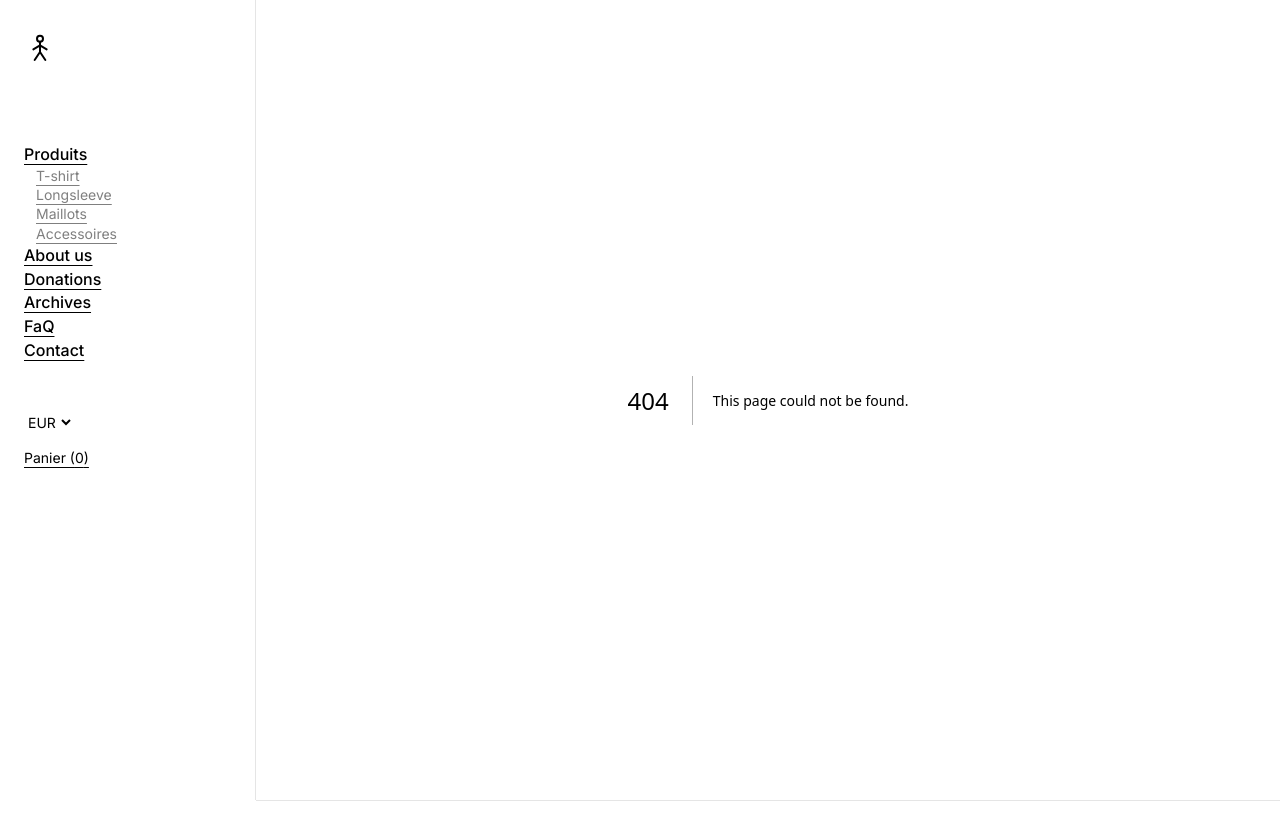
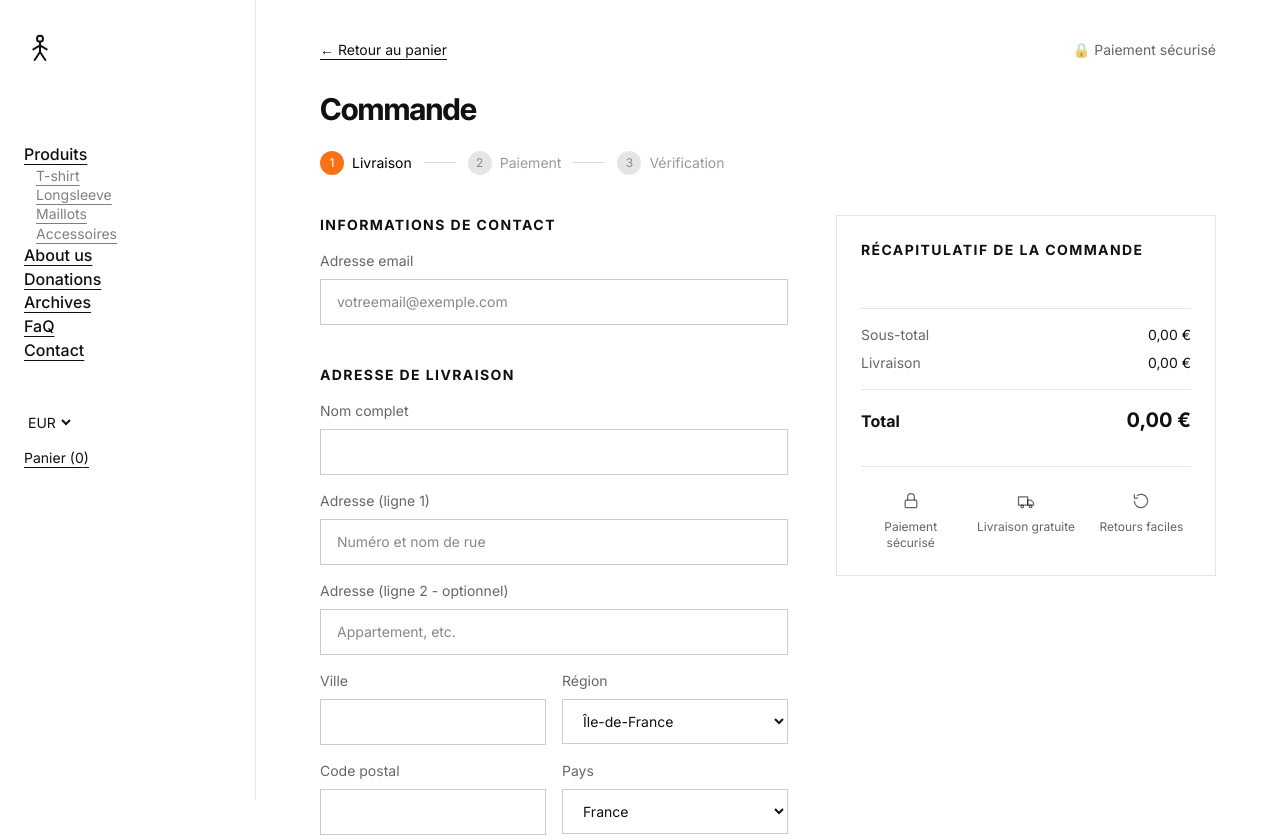
Before and after one commit to SamsamCreate/Enfandepalestine-site, a Next.js app: page /checkout in a window 1280 px wide. Before the commit this address had no page. Shown: the top 836 px of the page. Built offline with nearby package versions, Linux system fonts and the light colour scheme.

Commit message:
Tunnel de commande (checkout)

```diff
--- /dev/null
+++ b/app/checkout/page.tsx
@@ -0,0 +1,160 @@
+import type { Metadata } from "next";
+import Link from "next/link";
+import { CheckoutSteps } from "@/components/CheckoutSteps";
+import { CheckoutOrderSummary } from "@/components/CheckoutOrderSummary";
+
+export const metadata: Metadata = {
+  title: "Commande — Enfan de Palestine",
+};
+
+const REGIONS = [
+  "Île-de-France",
+  "Auvergne-Rhône-Alpes",
+  "Provence-Alpes-Côte d'Azur",
+  "Occitanie",
+  "Nouvelle-Aquitaine",
+  "Autre",
+];
+
+const COUNTRIES = ["France", "Belgique", "Suisse", "Luxembourg"];
+
+export default function CheckoutPage() {
+  return (
+    <div className="px-6 py-8 lg:px-16 lg:py-10">
+      <div className="flex items-center justify-between text-sm">
+        <Link href="/panier" className="underline underline-offset-4 hover:opacity-60">
+          ← Retour au panier
+        </Link>
+        <p className="text-black/60">🔒 Paiement sécurisé</p>
+      </div>
+
+      <h1 className="mt-8 font-tight text-2xl font-bold leading-[1.15] tracking-[-0.02em] sm:text-3xl">
+        Commande
+      </h1>
+
+      <div className="mt-6">
+        <CheckoutSteps currentStep={1} />
+      </div>
+
+      <div className="mt-10 lg:flex lg:items-start lg:gap-12">
+        <div className="lg:flex-1">
+          <form className="flex flex-col gap-10">
+            <section className="flex flex-col gap-4">
+              <h2 className="text-sm font-bold uppercase tracking-widest">
+                Informations de contact
+              </h2>
+              <Field
+                label="Adresse email"
+                type="email"
+                name="email"
+                placeholder="votreemail@exemple.com"
+              />
+            </section>
+
+            <section className="flex flex-col gap-4">
+              <h2 className="text-sm font-bold uppercase tracking-widest">
+                Adresse de livraison
+              </h2>
+              <Field label="Nom complet" name="fullName" />
+              <Field label="Adresse (ligne 1)" name="address1" placeholder="Numéro et nom de rue" />
+              <Field
+                label="Adresse (ligne 2 - optionnel)"
+                name="address2"
+                placeholder="Appartement, etc."
+              />
+
+              <div className="grid gap-4 sm:grid-cols-2">
+                <Field label="Ville" name="city" />
+                <SelectField label="Région" name="region" options={REGIONS} />
+              </div>
+
+              <div className="grid gap-4 sm:grid-cols-2">
+                <Field label="Code postal" name="postalCode" />
+                <SelectField
+                  label="Pays"
+                  name="country"
+                  options={COUNTRIES}
+                  defaultValue="France"
+                />
+              </div>
+            </section>
+
+            <label className="flex items-center gap-3 text-sm">
+              <input
+                type="checkbox"
+                name="saveInfo"
+                defaultChecked
+                className="h-4 w-4 accent-black"
+              />
+              Enregistrer ces informations pour la prochaine fois
+            </label>
+
+            <button
+              type="button"
+              className="w-full bg-black py-4 text-sm uppercase tracking-widest text-white hover:opacity-85"
+            >
+              Continuer vers le paiement →
+            </button>
+          </form>
+        </div>
+
+        <aside className="mt-10 lg:mt-0 lg:w-[380px] lg:shrink-0">
+          <CheckoutOrderSummary />
+        </aside>
+      </div>
+    </div>
+  );
+}
+
+function Field({
+  label,
+  name,
+  type = "text",
+  placeholder,
+}: {
+  label: string;
+  name: string;
+  type?: string;
+  placeholder?: string;
+}) {
+  return (
+    <label className="flex flex-col gap-2 text-sm">
+      <span className="text-black/60">{label}</span>
+      <input
+        type={type}
+        name={name}
+        placeholder={placeholder}
+        className="border border-black/20 px-4 py-3 text-sm outline-none focus:border-black"
+      />
+    </label>
+  );
+}
+
+function SelectField({
+  label,
+  name,
+  options,
+  defaultValue,
+}: {
+  label: string;
+  name: string;
+  options: string[];
+  defaultValue?: string;
+}) {
+  return (
+    <label className="flex flex-col gap-2 text-sm">
+      <span className="text-black/60">{label}</span>
+      <select
+        name={name}
+        defaultValue={defaultValue}
+        className="border border-black/20 bg-white px-4 py-3 text-sm outline-none focus:border-black"
+      >
+        {options.map((option) => (
+          <option key={option} value={option}>
+            {option}
+          </option>
+        ))}
+      </select>
+    </label>
+  );
+}
--- /dev/null
+++ b/components/CheckoutOrderSummary.tsx
@@ -0,0 +1,11 @@
+"use client";
+
+import { OrderSummary } from "./OrderSummary";
+import { useCart } from "@/lib/cart-context";
+import { MOCK_SHIPPING, MOCK_DISCOUNT } from "@/lib/cart";
+
+export function CheckoutOrderSummary() {
+  const { items } = useCart();
+
+  return <OrderSummary items={items} shipping={MOCK_SHIPPING} discount={MOCK_DISCOUNT} />;
+}
--- /dev/null
+++ b/components/CheckoutSteps.tsx
@@ -0,0 +1,34 @@
+interface CheckoutStepsProps {
+  currentStep: 1 | 2 | 3;
+}
+
+const STEPS = [
+  { number: 1, label: "Livraison" },
+  { number: 2, label: "Paiement" },
+  { number: 3, label: "Vérification" },
+];
+
+export function CheckoutSteps({ currentStep }: CheckoutStepsProps) {
+  return (
+    <ol className="flex items-center gap-3 text-sm" role="list">
+      {STEPS.map((step, index) => {
+        const isActive = step.number === currentStep;
+        return (
+          <li key={step.number} className="flex items-center gap-3">
+            {index > 0 ? <span aria-hidden="true" className="h-px w-8 bg-black/15" /> : null}
+            <span className="flex items-center gap-2">
+              <span
+                className={`flex h-6 w-6 items-center justify-center rounded-full text-xs ${
+                  isActive ? "bg-[#F97316] text-white" : "bg-black/10 text-black/40"
+                }`}
+              >
+                {step.number}
+              </span>
+              <span className={isActive ? "text-black" : "text-black/40"}>{step.label}</span>
+            </span>
+          </li>
+        );
+      })}
+    </ol>
+  );
+}
--- /dev/null
+++ b/components/OrderSummary.tsx
@@ -0,0 +1,94 @@
+import { formatPrice, type CartItem } from "@/lib/cart";
+
+interface OrderSummaryProps {
+  items: CartItem[];
+  shipping?: number;
+  discount?: number;
+  currency?: string;
+  className?: string;
+}
+
+export function OrderSummary({
+  items,
+  shipping = 0,
+  discount = 0,
+  currency = " €",
+  className = "",
+}: OrderSummaryProps) {
+  const subtotal = items.reduce((sum, item) => sum + item.price * item.quantity, 0);
+  const total = subtotal + shipping - discount;
+
+  return (
+    <div className={`border border-black/10 p-6 ${className}`}>
+      <h2 className="text-sm font-bold uppercase tracking-widest">
+        Récapitulatif de la commande
+      </h2>
+
+      <ul className="mt-6 flex flex-col gap-4" role="list">
+        {items.map((item) => (
+          <li key={`${item.productSlug}-${item.size}-${item.variantLabel}`} className="flex gap-3">
+            <div className="h-16 w-16 shrink-0" style={{ backgroundColor: item.image }} />
+            <div className="flex flex-1 flex-col text-sm">
+              <p className="font-medium">{item.name}</p>
+              <p className="text-black/50">
+                {[item.variantLabel, item.size].filter(Boolean).join(" · ")}
+                {item.quantity > 1 ? ` · x${item.quantity}` : ""}
+              </p>
+            </div>
+            <p className="shrink-0 text-sm font-medium">
+              {formatPrice(item.price * item.quantity, currency)}
+            </p>
+          </li>
+        ))}
+      </ul>
+
+      <div className="mt-6 flex flex-col gap-2 border-t border-black/10 pt-4 text-sm">
+        <div className="flex justify-between">
+          <span className="text-black/60">Sous-total</span>
+          <span>{formatPrice(subtotal, currency)}</span>
+        </div>
+        <div className="flex justify-between">
+          <span className="text-black/60">Livraison</span>
+          <span>{shipping === 0 ? "0,00 €" : formatPrice(shipping, currency)}</span>
+        </div>
+        {discount > 0 ? (
+          <div className="flex justify-between text-[#7A6666]">
+            <span>Réduction</span>
+            <span>-{formatPrice(discount, currency)}</span>
+          </div>
+        ) : null}
+      </div>
+
+      <div className="mt-4 flex items-baseline justify-between border-t border-black/10 pt-4">
+        <span className="font-bold">Total</span>
+        <span className="text-xl font-bold">{formatPrice(total, currency)}</span>
+      </div>
+
+      <div className="mt-8 grid grid-cols-3 gap-4 border-t border-black/10 pt-6 text-center text-xs text-black/60">
+        <div className="flex flex-col items-center gap-2">
+          <svg viewBox="0 0 24 24" fill="none" stroke="currentColor" strokeWidth="1.5" className="h-5 w-5">
+            <rect x="5" y="11" width="14" height="9" rx="1.5" />
+            <path d="M8 11V7a4 4 0 0 1 8 0v4" />
+          </svg>
+          <span>Paiement sécurisé</span>
+        </div>
+        <div className="flex flex-col items-center gap-2">
+          <svg viewBox="0 0 24 24" fill="none" stroke="currentColor" strokeWidth="1.5" className="h-5 w-5">
+            <path d="M3 7h11v10H3z" />
+            <path d="M14 11h4l3 3v3h-7z" />
+            <circle cx="7.5" cy="18.5" r="1.5" />
+            <circle cx="17.5" cy="18.5" r="1.5" />
+          </svg>
+          <span>Livraison gratuite</span>
+        </div>
+        <div className="flex flex-col items-center gap-2">
+          <svg viewBox="0 0 24 24" fill="none" stroke="currentColor" strokeWidth="1.5" className="h-5 w-5">
+            <path d="M4 12a8 8 0 1 0 3-6.3" />
+            <path d="M4 4v4.5H8.5" />
+          </svg>
+          <span>Retours faciles</span>
+        </div>
+      </div>
+    </div>
+  );
+}
```
